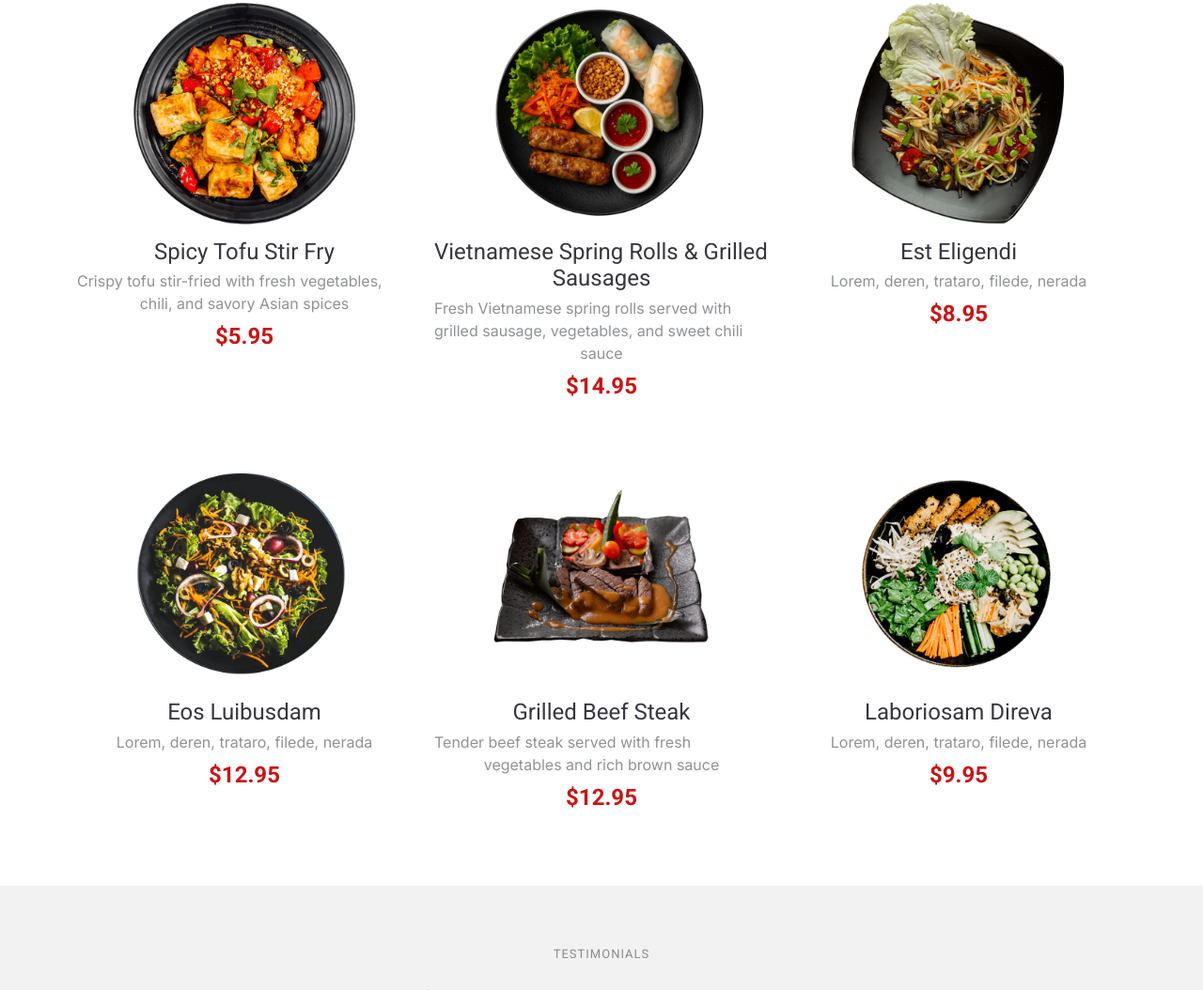
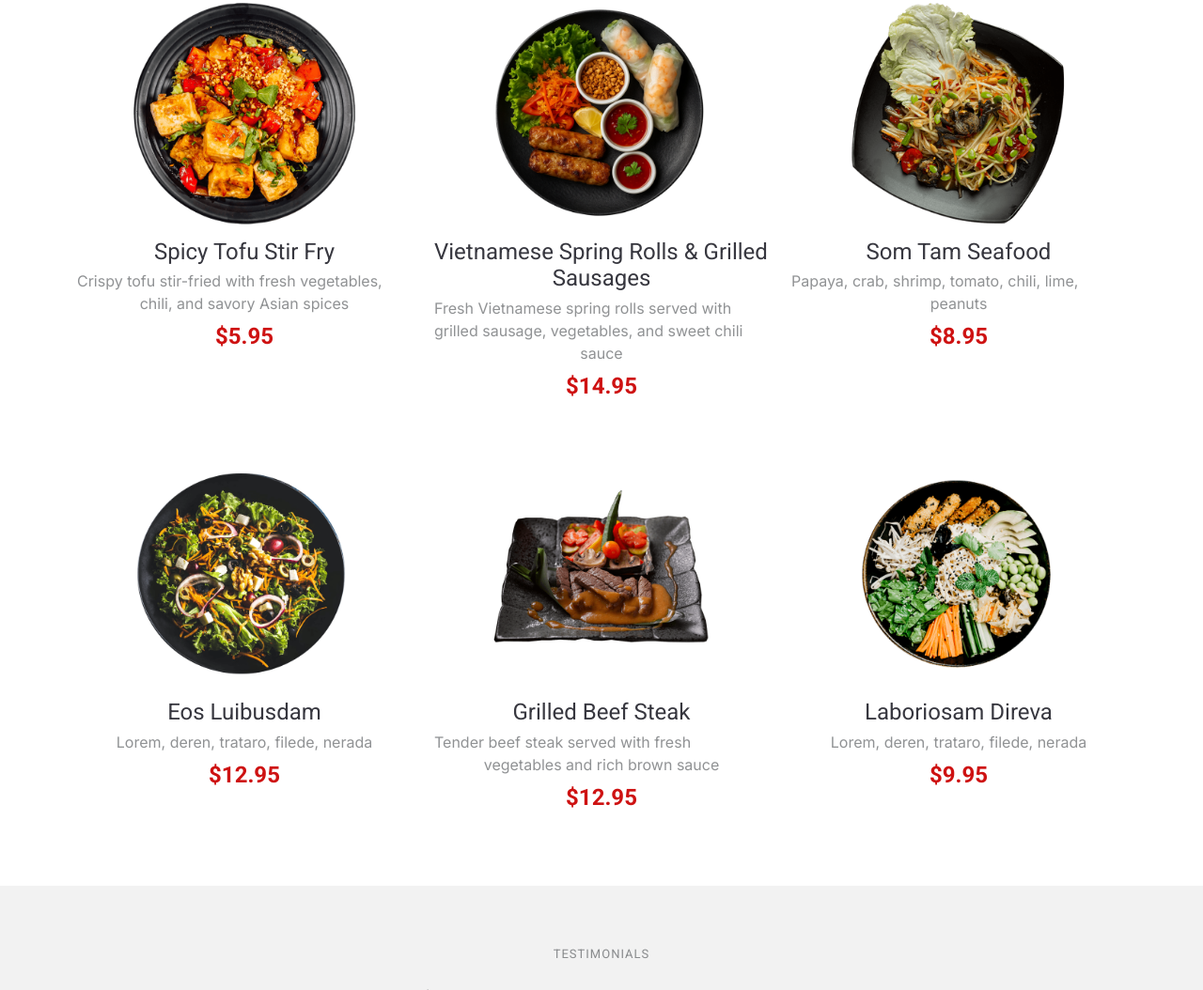
Before and after one commit to SitiZahra23/keonor, a plain HTML site: page index.html in a window 1280 px wide. Shown: the part 3063-4117 px from the top of the page at 94% size. Drawn offline with Linux system fonts and the light colour scheme.

Commit message:
Update index.html

```diff
--- a/index.html
+++ b/index.html
@@ -326,9 +326,9 @@
 
               <div class="col-lg-4 menu-item">
                 <a href="assets/img/menu/menu-item-3.png" class="glightbox"><img src="assets/img/menu/menu-item-3.png" class="menu-img img-fluid" alt=""></a>
-                <h4>Est Eligendi</h4>
+                <h4>Som Tam Seafood</h4>
                 <p class="ingredients">
-                  Lorem, deren, trataro, filede, nerada
+Papaya, crab, shrimp, tomato, chili, lime, peanuts
                 </p>
                 <p class="price">
                   $8.95
@@ -404,9 +404,9 @@
 
               <div class="col-lg-4 menu-item">
                 <a href="assets/img/menu/menu-item-3.png" class="glightbox"><img src="assets/img/menu/menu-item-3.png" class="menu-img img-fluid" alt=""></a>
-                <h4>Est Eligendi</h4>
+                <h4>Som Tam Seafood</h4>
                 <p class="ingredients">
-                  Lorem, deren, trataro, filede, nerada
+Papaya, crab, shrimp, tomato, chili, lime, peanuts
                 </p>
                 <p class="price">
                   $8.95
@@ -482,9 +482,9 @@
 
               <div class="col-lg-4 menu-item">
                 <a href="assets/img/menu/menu-item-3.png" class="glightbox"><img src="assets/img/menu/menu-item-3.png" class="menu-img img-fluid" alt=""></a>
-                <h4>Est Eligendi</h4>
+                <h4>Som Tam Seafood</h4>
                 <p class="ingredients">
-                  Lorem, deren, trataro, filede, nerada
+Papaya, crab, shrimp, tomato, chili, lime, peanuts
                 </p>
                 <p class="price">
                   $8.95
@@ -560,9 +560,9 @@
 
               <div class="col-lg-4 menu-item">
                 <a href="assets/img/menu/menu-item-3.png" class="glightbox"><img src="assets/img/menu/menu-item-3.png" class="menu-img img-fluid" alt=""></a>
-                <h4>Est Eligendi</h4>
+                <h4>Som Tam Seafood</h4>
                 <p class="ingredients">
-                  Lorem, deren, trataro, filede, nerada
+Papaya, crab, shrimp, tomato, chili, lime, peanuts
                 </p>
                 <p class="price">
                   $8.95
```
